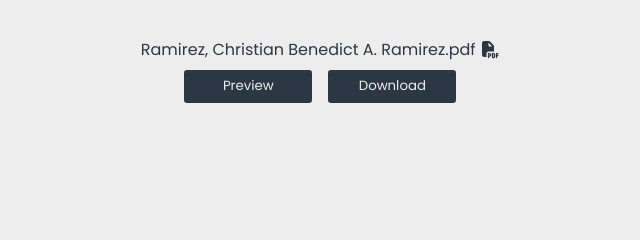
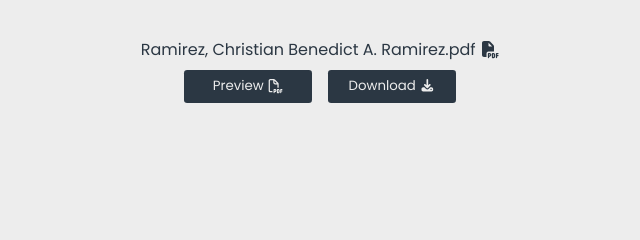
Before and after one commit to 20230218-KodeGo-Saturday-Activity/simple-resume, a plain HTML site: page index.html in a window 1280 px wide. Shown: the part 1321-1561 px from the top of the page, 533-1173 px from the left. Drawn offline with Linux system fonts and the light colour scheme.

Commit message:
add download and preview pdf link

```diff
--- a/index.html
+++ b/index.html
@@ -271,8 +271,8 @@
       <hr class="line-break">
       <div class="pdf">Ramirez, Christian Benedict A. Ramirez.pdf <i class="fa-solid fa-file-pdf"></i></div>
       <div class="button-container">
-        <button class="preview">Preview</button>
-        <button class="download">Download</button>
+        <button class="preview"><a href="assets/download/WD47P (Ramirez, Christian Benedict A.).pdf" target="_blank" content="application/pdf">Preview <i class="fa-regular fa-file-pdf"></i></a></button>
+        <button class="preview"><a href="https://kodego.instructure.com/courses/194/assignments/1864/submissions/2568?download=30508" content="application/pdf">Download <i class="fa-solid fa-download"></i></a></button>
       </div>
     </div>
     <!-- END OF MAIN -->
```
Also changed, not shown: 1 other file.
